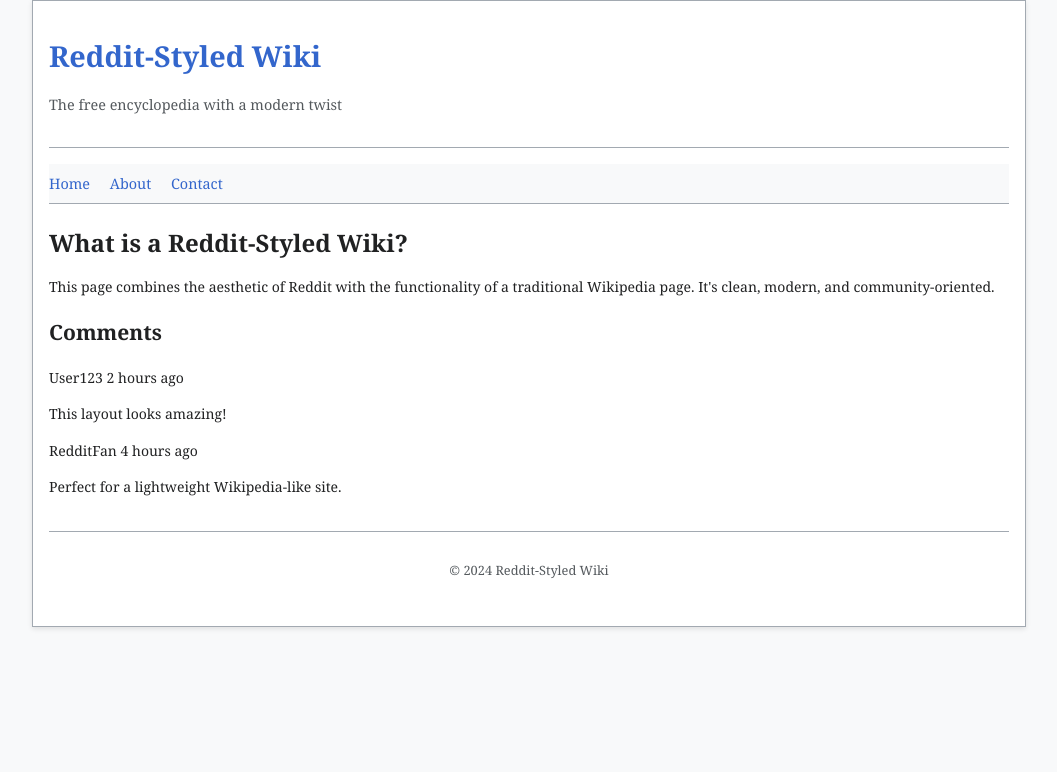
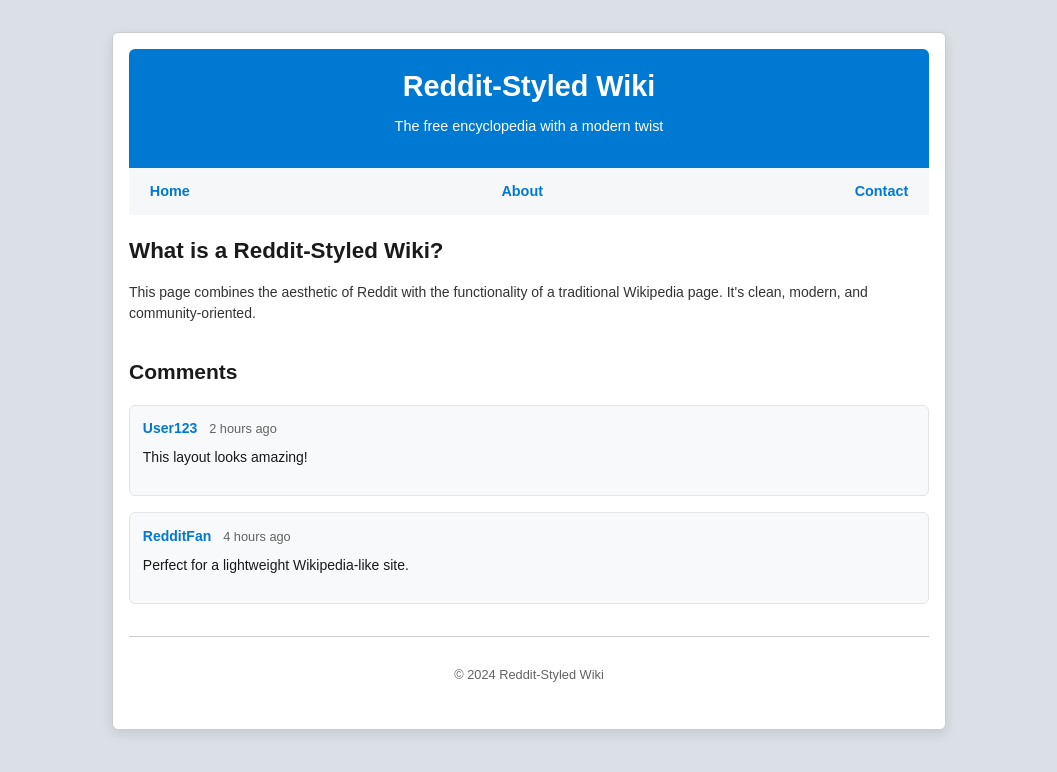
Before and after one commit to 904Indians/wiki-site, a plain HTML site: page index.html in a window 1280 px wide. Shown: the whole page, without its empty margins (111-1168 px from the left). Drawn offline with Linux system fonts and the light colour scheme.

Commit message:
Update style.css

```diff
--- a/style.css
+++ b/style.css
@@ -1,106 +1,116 @@
 /* General Body Styling */
 body {
-    font-family: "Linux Libertine", "Georgia", "Times New Roman", serif;
+    font-family: Arial, sans-serif;
     font-size: 14px;
-    line-height: 1.6;
+    line-height: 1.5;
     margin: 0;
     padding: 0;
-    background-color: #f8f9fa; /* Slightly off-white */
-    color: #202122; /* Dark gray text */
+    background-color: #dae0e6; /* Reddit-like light gray */
+    color: #1a1a1b; /* Reddit's dark gray text */
 }
 
-/* Page Layout */
+/* Container for the Page */
 .container {
-    width: 960px;
-    margin: 0 auto;
-    background-color: white;
+    max-width: 800px;
+    margin: 2rem auto;
+    background-color: #ffffff; /* White background for content */
+    border-radius: 6px;
+    box-shadow: 0px 4px 12px rgba(0, 0, 0, 0.1);
+    overflow: hidden;
     padding: 1rem;
-    border: 1px solid #a2a9b1;
-    box-shadow: 0px 2px 5px rgba(0, 0, 0, 0.1);
+    border: 1px solid #ccc;
 }
 
-/* Header */
+/* Header Styling */
 .header {
-    text-align: left;
-    padding: 1rem 0;
-    border-bottom: 1px solid #a2a9b1;
-    margin-bottom: 1rem;
+    background-color: #0079d3; /* Reddit blue */
+    color: #ffffff;
+    padding: 1rem;
+    text-align: center;
+    border-radius: 6px 6px 0 0;
 }
 
 .header h1 {
     font-size: 1.8rem;
     margin: 0;
-    font-weight: bold;
-    color: #3366cc;
 }
 
 .header p {
     font-size: 0.9rem;
-    color: #54595d;
+    margin-top: 0.5rem;
 }
 
 /* Navigation Bar */
 .navbar {
-    background-color: #f8f9fa;
-    border-bottom: 1px solid #a2a9b1;
-    padding: 0.5rem 0;
+    display: flex;
+    justify-content: space-between;
+    background-color: #f6f7f8; /* Light gray nav bar */
+    padding: 0.8rem;
     font-size: 0.9rem;
+    margin-bottom: 1rem;
 }
 
 .navbar a {
-    color: #3366cc;
+    color: #0079d3;
     text-decoration: none;
-    margin-right: 1rem;
+    margin: 0 0.5rem;
+    font-weight: bold;
 }
 
 .navbar a:hover {
     text-decoration: underline;
 }
 
-/* Main Content */
+/* Content Area */
 .main-content {
     margin-top: 1rem;
 }
 
 .main-content h2 {
-    font-size: 1.5rem;
-    color: #202122;
+    font-size: 1.4rem;
+    color: #1a1a1b; /* Dark gray */
     margin-bottom: 0.5rem;
 }
 
 .main-content p {
     margin-bottom: 1rem;
-    text-align: justify;
+    color: #333333; /* Slightly lighter gray */
 }
 
-/* Tables */
-table {
-    width: 100%;
-    border-collapse: collapse;
-    margin: 1rem 0;
+/* Comment Section */
+.comment-section {
+    margin-top: 2rem;
 }
 
-table th, table td {
-    border: 1px solid #a2a9b1;
-    padding: 0.5rem;
-    text-align: left;
+.comment {
+    background-color: #f8f9fa; /* Light gray for comments */
+    padding: 0.8rem;
+    border-radius: 6px;
+    margin-bottom: 1rem;
+    border: 1px solid #e2e4e8;
 }
 
-table th {
-    background-color: #f8f9fa;
+.comment .author {
     font-weight: bold;
+    color: #0079d3; /* Reddit blue for author names */
 }
 
-table tr:nth-child(even) {
-    background-color: #f5f5f5;
+.comment .time {
+    font-size: 0.8rem;
+    color: #636363; /* Gray for timestamps */
+    margin-left: 0.5rem;
+}
+
+.comment p {
+    margin-top: 0.5rem;
 }
 
 /* Footer */
 .footer {
     text-align: center;
     font-size: 0.8rem;
-    color: #54595d;
+    color: #636363;
     padding: 1rem 0;
+    border-top: 1px solid #ccc;
     margin-top: 2rem;
-    border-top: 1px solid #a2a9b1;
 }
```
